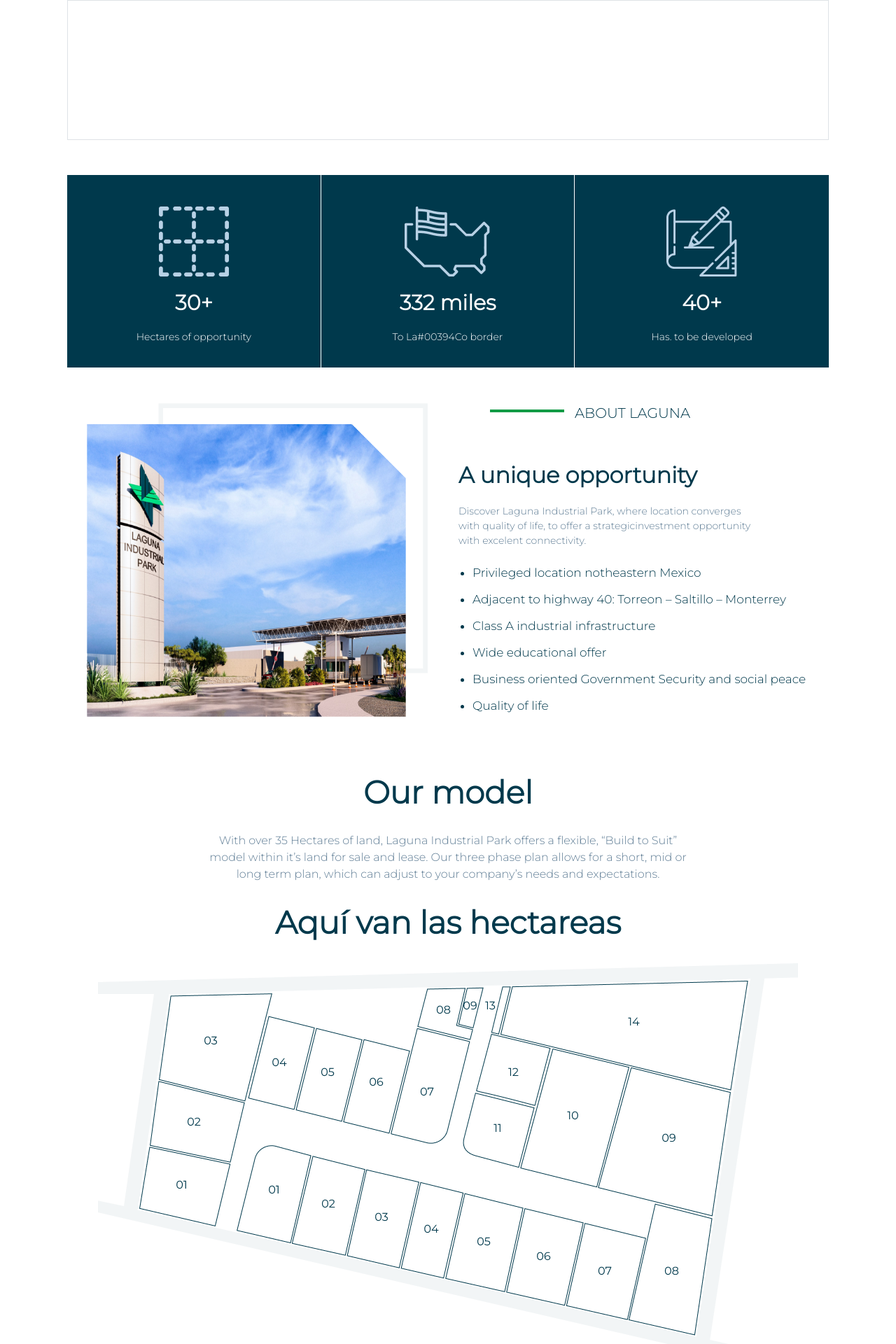
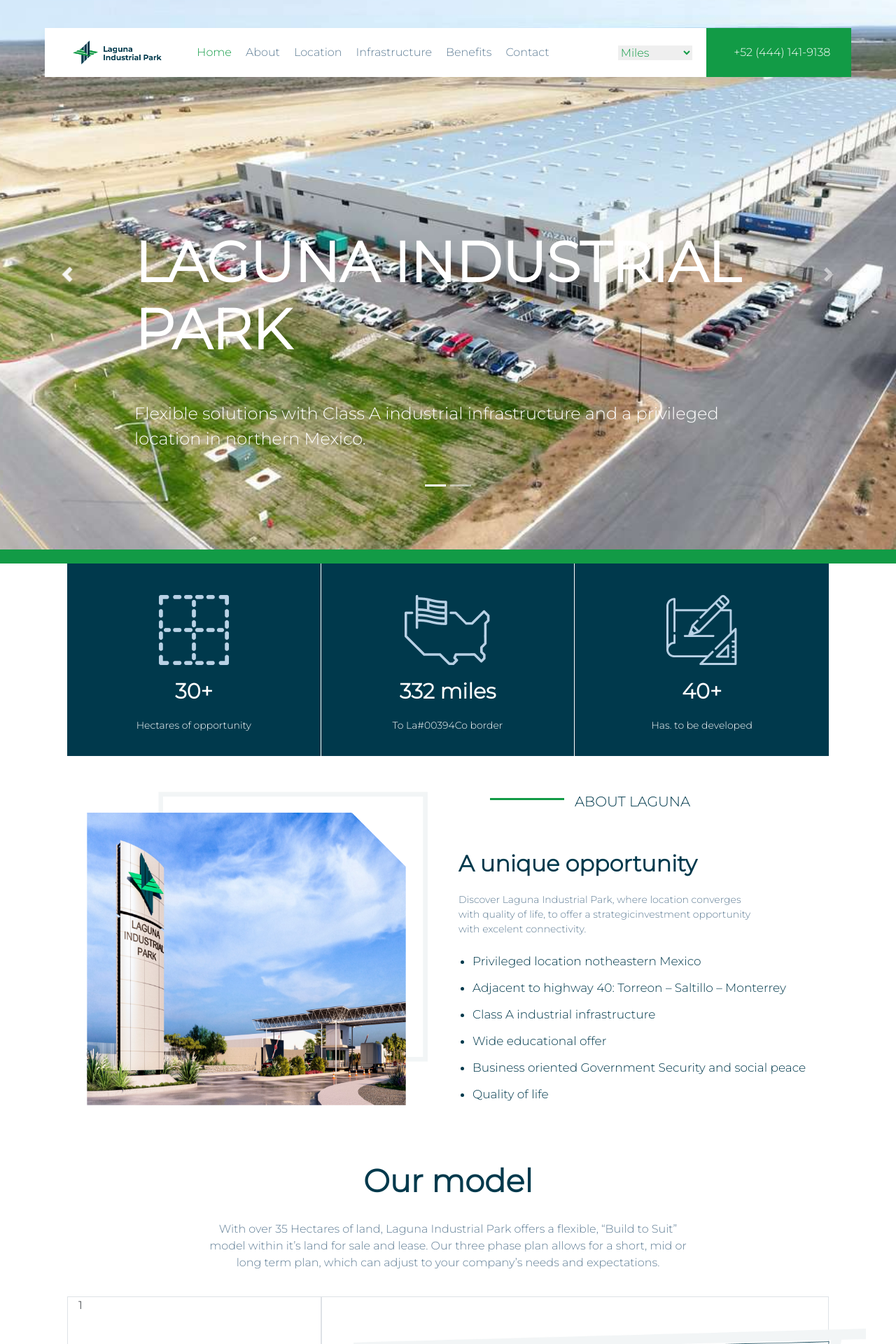
Before and after one commit to ArcoDev/OnePage-Laguna-Park, a PHP site: page / in a window 1280 px wide. Shown: the top 1920 px of the page at 70% size. Run offline with PHP 8.4, Linux system fonts and the light colour scheme.

Commit message:
integracion del header

```diff
--- a/css/estilos.css
+++ b/css/estilos.css
@@ -22,6 +22,174 @@
     transform: scale(1.1);
     background-color: #3ba865;
     cursor: pointer;
+}
+
+/*Header*/
+header {
+    position: absolute;
+    top: 40px;
+    left: 0;
+    right: 0;
+    margin: 0 auto;
+    display: flex;
+    align-items: center;
+    justify-content: center;
+    width: 90%;
+    height: 70px;
+    transition: all 0.3s ease-in-out;
+    background-color: white;
+    z-index: 1000;
+    font-family: 'Montserrat', sans-serif;
+    box-shadow: 0px 7px 12px rgba(0, 57, 76, 0.05);
+}
+
+.div-logo {
+    display: flex;
+    align-items: center;
+    width: 18%;
+    padding: 20px 40px;
+}
+
+.div-logo img {
+    height: 100%;
+    width: 100%;
+}
+
+.div-links {
+    display: flex;
+    align-items: center;
+    justify-content: space-between;
+    width: 64%;
+}
+
+.div-links select {
+    height: fit-content;
+    margin-right: 20px;
+    color: #129B46;
+    border: none;
+}
+
+.div-tel {
+    display: flex;
+    justify-content: center;
+    align-items: center;
+    width: 18%;
+    background-color: #129B46;
+    height: 100%;
+}
+
+
+header ul {
+    display: flex;
+    list-style: none;
+    height: 100%;
+    margin: 0;
+    padding: 0;
+}
+
+header ul li {
+    margin: 0 10px;
+    color: #5F7D95;
+    transition: all 0.1s ease-in-out;
+}
+
+.div-links ul li:hover {
+    cursor: pointer;
+    transform: scale(1.1);
+    color: #129B46;
+    text-decoration: underline;
+}
+
+
+ul li.active {
+    color: #129B46;
+}
+
+select {
+    margin-left: 20px;
+}
+
+select:hover {
+    font-weight: 600;
+    cursor: pointer;
+}
+
+.selects {
+    display: flex;
+}
+
+#google_translate_element {
+    font: inherit;
+}
+
+#google_translate_element span:nth-of-type(0) {
+    font: inherit;
+}
+
+#google_translate_element span:nth-of-type(1) {
+    color: #129B46 !important;
+    font: inherit;
+    content: "Eng";
+    font-family: 'Montserrat', sans-serif;
+    font-size: 16px;
+}
+
+#google_translate_element span:nth-of-type(2) {
+    display: none;
+}
+
+#google_translate_element span:nth-of-type(3) {
+    color: #129B46 !important;
+}
+
+#google_translate_element img {
+    display: none;
+}
+
+.goog-te-gadget-simple {
+    border: none;
+    font-family: inherit;
+}
+
+i {
+    color: white;
+    margin-right: 10px;
+}
+
+a {
+    text-decoration: none;
+    color: white;
+    transition: all 0.1s ease-in-out;
+}
+
+a:hover {
+    font-weight: 600;
+    transform: scale(1.1);
+    color: white;
+}
+
+/* Carousel Hero */
+.bd-example {
+    border-bottom: 20px solid #129B46;
+}
+
+.bd-example h1 {
+    font-size: 5em;
+    font-weight: bold;
+}
+
+.bd-example ol {
+    margin-bottom: 80px;
+}
+
+.bd-example p {
+    margin-bottom: 100px;
+    font-size: 1.5em;
+}
+
+.bd-example h1,
+.bd-example p {
+    text-align: left;
 }
 
 /*cajas azules*/
@@ -688,6 +856,7 @@
         padding: 15px;
         margin-bottom: 25px;
     }
+
     .imgBus {
         width: 700px !important;
         height: 620px !important;
@@ -816,15 +985,19 @@
         font-size: 12px;
         padding: 10px 20px;
     }
+
     .info {
         padding: 0px 15px;
     }
+
     .info img {
         margin-top: -220px;
     }
+
     .info h1 {
         margin-top: -85px;
     }
+
     /*columans population*/
     .txtPop {
         font-size: 25px;
@@ -914,10 +1087,12 @@
         flex-wrap: wrap-reverse;
         margin-top: 550px;
     }
+
     /*columnas metro bus*/
     .cajaContenedora {
         background: #ffffff;
     }
+
     .cajaMetro {
         padding: 0;
     }
@@ -975,7 +1150,8 @@
     }
 }
 
-.slider {
+
+.sliderMov {
     width: 490px;
     height: 290px;
     margin-left: -27px;
@@ -1027,7 +1203,7 @@
     transition: left .1s ease-out;
 }
 
-.slide{
+.slideMov {
     width: 295px;
     height: 400px;
     cursor: pointer;
@@ -1092,11 +1268,13 @@
 area {
     cursor: pointer;
 }
+
 .contenedoraMap {
     margin-top: -12px;
 }
+
 .modal-content {
-    border: none!important;
+    border: none !important;
     margin-left: -320px;
     height: 550px;
     width: 1180px;
@@ -1105,13 +1283,14 @@
 .colMap {
     padding: 45px;
 }
+
 .infoLote {
     padding: 35px;
     background: #F7F8F9;
-    margin-bottom: -55px;
+   /*margin-bottom: -55px;*/
 }
 
-.carousel-control-prev-icon {
+#carouselExampleControls .carousel-control-prev-icon {
     padding: 20px 20px;
     border-radius: 100%;
     box-shadow: -1px -1px 10px 0px rgba(0, 0, 2, 0.64);
@@ -1120,7 +1299,7 @@
     background-size: cover;
 }
 
-.carousel-control-next-icon {
+#carouselExampleControls .carousel-control-next-icon {
     padding: 20px 20px;
     border-radius: 100%;
     box-shadow: -1px -1px 10px 0px rgba(0, 0, 2, 0.64);
@@ -1134,6 +1313,10 @@
     font-size: 16px;
     padding: 10px 40px;
 }
+
 .close:hover {
-    background: none!important;
+    background: none !important;
 }
+.colMap img {
+    height: 430px;
+}
--- a/index.html
+++ b/index.html
@@ -17,14 +17,75 @@
 </head>
 
 <body>
-    <!--Prueba del traductor-->
-    <div class="row contenedor text-center">
-        <div class="col-lg-12 border" style="height: 200px; margin-bottom: 50px;">
-            <div id="google_translate_element">
-
+    <!-----------------------HEADER----------------------------->
+    <header id="header">
+        <div class="div-logo">
+            <img src="./img/logo.png" alt="Laguna Industrial Park Logo">
+        </div>
+        <div class="div-links">
+            <ul>
+                <li class="active">Home</li>
+                <li>About</li>
+                <li>Location</li>
+                <li>Infrastructure</li>
+                <li>Benefits</li>
+                <li>Contact</li>
+            </ul>
+            <div class="selects">
+                <div id="google_translate_element"></div>
+                <script type="text/javascript">
+                    function googleTranslateElementInit() {
+                        new google.translate.TranslateElement({
+                            pageLanguage: 'es',
+                            includedLanguages: 'af,sq,am,ar,hy,az,eu,be,bn,bs,bg,ca,ceb,zh-CN,zh,zh-TW,co,hr,cs,da,nl,en,eo,et,es,fi,fr,fy,gl,ka,de,el,gu,ht,ha,haw,he,,iw,hi,hmn,hu,is,ig,id,ga,it,ja,jv,kn,kk,km,rw,ko,ku,ky,lo,la,lv,lt,lb,mk,mg,ms,ml,mt,mi,mr,mn,my,ne,no,ny,or,ps,fa,pl,pt,pa,ro,ru,sm,gd,sr,st,sn,sd,si,sk,sl,so,es,su,sw,sv,tl,tg,ta,tt,te,th,tr,tk,uk,ur,ug,uz,vi,cy,xh,yi,yo,zu',
+                            layout: google.translate.TranslateElement.InlineLayout.SIMPLE,
+                            autoDisplay: false
+                        }, 'google_translate_element');
+                    }
+                </script>
+                <select name="" id="">
+                    <option value="en">Miles</option>
+                    <option value="es">Kilometers</option>
+                </select>
             </div>
         </div>
+        <div class="div-tel">
+            <a href="tel:524441419138"><i class="fas fa-phone-alt"></i> +52 (444) 141-9138</a>
         </div>
+    </header>
+    <!-----------------------FIN HEADER----------------------------------------------->
+    <!--Carousel Hero-->
+    <!--Carousel Hero-->
+    <!--Carousel Hero-->
+    <div class="bd-example">
+        <div id="carouselExampleCaptions" class="carousel slide" data-ride="carousel">
+            <div class="carousel-caption d-none d-md-block">
+                <h1>LAGUNA INDUSTRIAL PARK</h1>
+                <p>Flexible solutions with Class A industrial infrastructure and a privileged location in northern Mexico.</p>
+            </div>
+            <ol class="carousel-indicators">
+                <li data-target="#carouselExampleCaptions" data-slide-to="0" class="active"></li>
+                <li data-target="#carouselExampleCaptions" data-slide-to="1"></li>
+            </ol>
+            <div class="carousel-inner">
+            <div class="carousel-item active">
+                <img src="img/portada.png" class="d-block w-100" alt="...">
+            </div>
+            <div class="carousel-item">
+                <img src="img/estructura.png" class="d-block w-100" alt="...">
+            </div>
+            </div>
+            <a class="carousel-control-prev" href="#carouselExampleCaptions" role="button" data-slide="prev">
+            <span class="carousel-control-prev-icon" aria-hidden="true"></span>
+            <span class="sr-only">Previous</span>
+            </a>
+            <a class="carousel-control-next" href="#carouselExampleCaptions" role="button" data-slide="next">
+            <span class="carousel-control-next-icon" aria-hidden="true"></span>
+            <span class="sr-only">Next</span>
+            </a>
+        </div>
+    </div>
+    <!----------------------------------cajas azules---------------------------------->
     <!----------------------------------cajas azules---------------------------------->
     <div class="row text-center cajasAzul contenedor">
         <div class="col-md-4 caja">
@@ -77,8 +138,11 @@
             <p>With over 35 Hectares of land, Laguna Industrial Park offers a flexible, “Build to Suit” model within
                 it’s land for sale and lease. Our three phase plan allows for a short, mid or long term plan, which can
                 adjust to your company’s needs and expectations.</p>
-            <h1>Aquí van las hectareas</h1>
-            <center>
+        </div>
+    </div>
+    <div class="row contenedor" style="margin-bottom: 100px;">
+        <div class="col-lg-4 border justify-content-center">1</div>
+        <div class="col-lg-8 border colMap justify-content-center">
             <img src="img/Map.png" usemap="#image-map" alt="">
                 <map name="image-map">
                     <a data-toggle="modal" data-target="#exampleModalLong"><area  alt="View Lote 02" title="View Lote 02" coords="89,173,210,203,190,280,76,255" shape="poly"></a>
@@ -107,8 +171,6 @@
                     <a data-toggle="modal" data-target="#exampleModalLong"><area  alt="View Lote 13" title="View Lote 13" coords="213,195,794,345,780,388,244,258,225,269,201,245" shape="poly"></a>
                     <a data-toggle="modal" data-target="#exampleModalLong"><area  alt="View Lote 13" title="View Lote 13" coords="201,246,223,273,196,376,173,371" shape="poly"></a>
                 </map>
-            </center>
-            <br>
         </div>
     </div>
     <!----------------------------------fin columnas our model---------------------------------->
@@ -141,11 +203,12 @@
                     </div>
                 </div>
             </div>
+            <!--slider movil-->
             <div class="col-md-12 border sliderMovil" style="overflow: hidden; height: 400px; display: none;">
-                <div id="slider" class="slider">
+                <div id="sliderMov" class="sliderMov">
                     <div class="wrapper" id="prev next">
                         <div id="items" class="items">
-                            <div class="slide indu">
+                            <div class="slideMov indu">
                                 <div class="info">
                                     <img src="img/rec.png" alt="">
                                     <h1>Industrial Lots <br> for Sale</h1>
@@ -153,7 +216,7 @@
                                         hectares.</p>
                                 </div>
                             </div>
-                            <div class="slide imgBts">
+                            <div class="slideMov imgBts">
                                 <div class="info">
                                     <img src="img/rec.png" alt="">
                                     <h1>BTS <br> for Lease/Sale</h1>
@@ -162,7 +225,7 @@
                                         flexibility that they can be for lease/sale.</p>
                                 </div>
                             </div>
-                            <div class="slide imgBuldi">
+                            <div class="slideMov imgBuldi">
                                 <div class="info">
                                     <img src="img/rec.png" alt="">
                                     <h1>Inventory Buildings <br> for Lease/Sale</h1>
@@ -177,6 +240,7 @@
                     </div>
                 </div>
             </div>
+            <!--fin slider movil-->
     </section>
     </div>
     <!--Slider tarjetas download information-->
@@ -488,29 +552,33 @@
     <br>
     <br>
     <!-- Modal -->
-  <div  class="modal fade" id="exampleModalLong" tabindex="-1" role="dialog" aria-labelledby="exampleModalLongTitle" aria-hidden="true">
+    <div class="modal fade" id="exampleModalLong" tabindex="-1" role="dialog" aria-labelledby="exampleModalLongTitle"
+        aria-hidden="true">
         <div class="modal-dialog " role="document">
             <div class="modal-content">
                 <div class="modal-body">
                     <div class="row contenedoraMap">
                         <div class="col-lg-8 colMap">
-                    <div id="carouselExampleControls" data-interval="false" style="width: 700px;" class="carousel slide" data-ride="carousel">
+                            <div id="carouselExampleControls" data-interval="false" style="width: 700px;"
+                                class="carousel slide" data-ride="carousel">
                                 <div class="carousel-inner">
                                     <div class="carousel-item active">
                                         <img class="d-block w-100 p-5" src="img/Map.png" alt="First slide">
                                     </div>
                                     <div class="carousel-item">
-                            <img class="d-block w-100 p-5" src="img/Map.png"  alt="Second slide">
+                                        <img class="d-block w-100 p-5" src="img/Map.png" alt="Second slide">
                                     </div>
                                     <div class="carousel-item">
-                            <img class="d-block w-100 p-5" src="img/Map.png"  alt="Third slide">
+                                        <img class="d-block w-100 p-5" src="img/Map.png" alt="Third slide">
                                     </div>
                                 </div>
-                        <a class="carousel-control-prev" href="#carouselExampleControls" role="button" data-slide="prev">
+                                <a class="carousel-control-prev" href="#carouselExampleControls" role="button"
+                                    data-slide="prev">
                                     <span class="carousel-control-prev-icon" aria-hidden="true"></span>
                                     <span class="sr-only">Previous</span>
                                 </a>
-                        <a class="carousel-control-next" href="#carouselExampleControls" role="button" data-slide="next">
+                                <a class="carousel-control-next" href="#carouselExampleControls" role="button"
+                                    data-slide="next">
                                     <span class="carousel-control-next-icon" aria-hidden="true"></span>
                                     <span class="sr-only">Next</span>
                                 </a>
@@ -521,7 +589,7 @@
                                 <span aria-hidden="true">&times;</span>
                             </button>
                             <h1>info del lote</h1>
-                    <p>XXXX  sq. ft.</p>
+                            <p>XXXX sq. ft.</p>
                             <button class="btnLote">DOWNLOAD PRESENTATION</button>
                         </div>
                     </div>
@@ -530,12 +598,11 @@
         </div>
     </div>
     <!--jquery-->
-    <script src="js/traductor.js"></script>
-
     <script src="https://translate.google.com/translate_a/element.js?cb=googleTranslateElementInit"></script>
     <script src="js/jquery-3.5.1.min.js"></script>
     <script src="bootstrap/js/bootstrap.min.js"></script>
     <script src="js/slider.js"></script>
+    <script src="js/header.js"></script>
 </body>
 
 </html>
--- a/js/slider.js
+++ b/js/slider.js
@@ -1,4 +1,4 @@
-var slider = document.getElementById('slider'),
+var slider = document.getElementById('sliderMov'),
     sliderItems = document.getElementById('items'),
     prev = document.getElementById('prev'),
     next = document.getElementById('next');
@@ -11,9 +11,9 @@
       posInitial,
       posFinal,
       threshold = 100,
-      slides = items.getElementsByClassName('slide'),
+      slides = items.getElementsByClassName('slideMov'),
       slidesLength = slides.length,
-      slideSize = items.getElementsByClassName('slide')[0].offsetWidth,
+      slideSize = items.getElementsByClassName('slideMov')[0].offsetWidth,
       firstSlide = slides[0],
       lastSlide = slides[slidesLength - 1],
       cloneFirst = firstSlide.cloneNode(true),
```
Also changed, not shown: js/header.js (added, +16 -0 lines), js/traductor.js (deleted, +0 -17 lines). Lines whose indentation alone changed are shown as unchanged.
